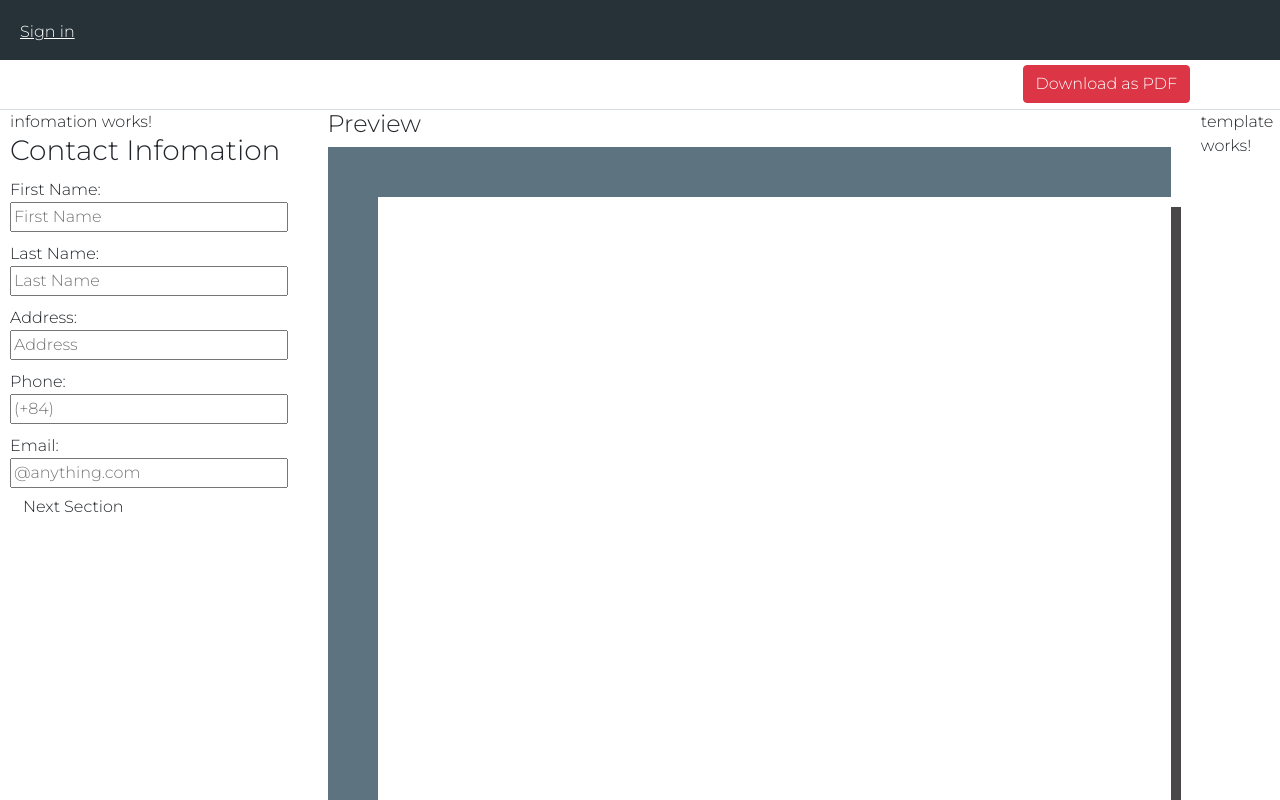
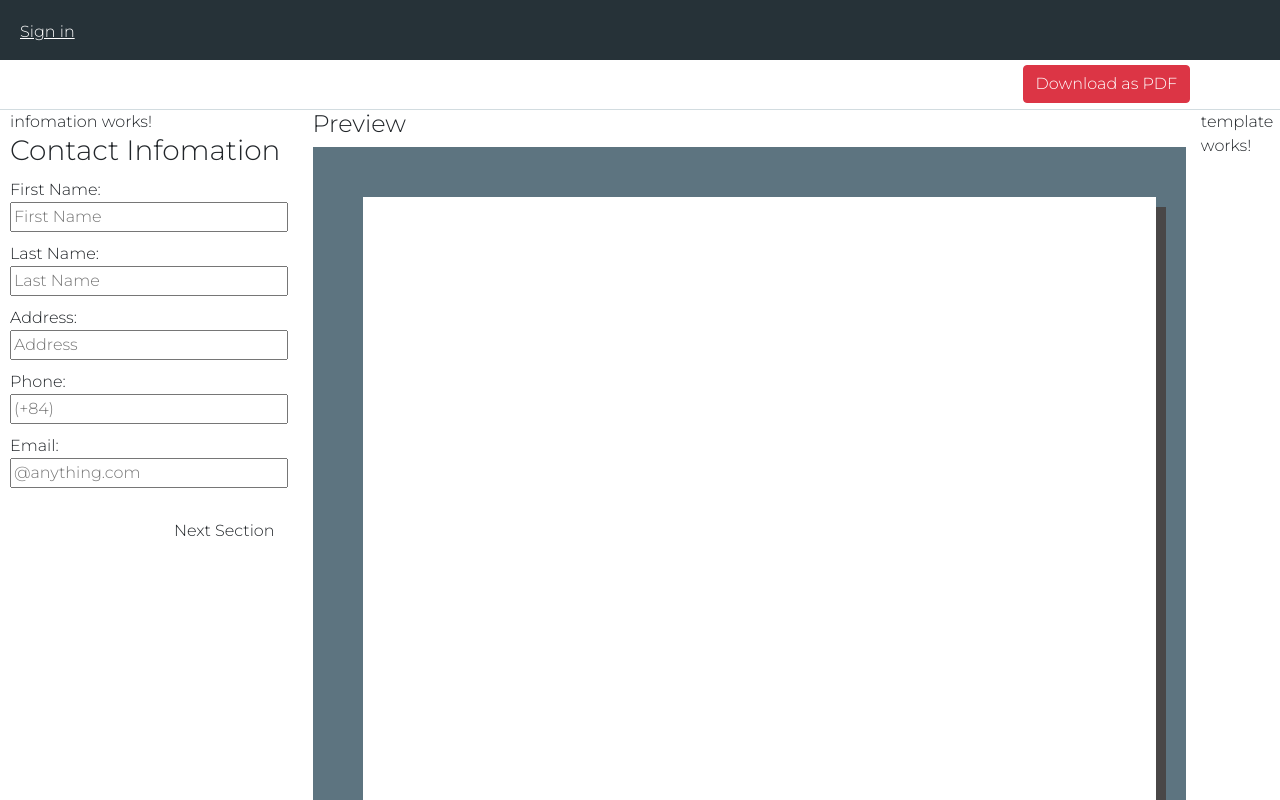
Before and after one commit to nguyenthevinh1997/TLCN-MEAN-CVGenerator-1, an Angular app in the folder mean-cv-generator/: page / in a window 1280 px wide. Shown: the top 800 px of the page. Built offline with nearby package versions, Linux system fonts and the light colour scheme.

Commit message:
cv-editor padding = 0px

```diff
--- a/mean-cv-generator/src/app/app.component.scss
+++ b/mean-cv-generator/src/app/app.component.scss
@@ -8,3 +8,7 @@ app-toolbar{
     grid-template-columns: 100% 70px;
     height: 100%;
 }
+app-editor{
+    padding-right: 0px;
+    padding-left: 0px;
+}
--- a/mean-cv-generator/src/app/contact-info/contact-info.component.html
+++ b/mean-cv-generator/src/app/contact-info/contact-info.component.html
@@ -27,8 +27,8 @@
         <p>Email:</p>
         <input type="text" placeholder="@anything.com">
     </div>
-
+  <br>
     <div class="item item6">
-        <button class="btn btn-default">Next Section</button>
+        <button class="btn btn-default float-right">Next Section</button>
     </div>
  </div>
--- a/mean-cv-generator/src/app/editor/editor.component.scss
+++ b/mean-cv-generator/src/app/editor/editor.component.scss
@@ -1,6 +1,7 @@
 #background-editor{
     background: #5d7480;
     padding: 50px 50px;
+
     #cv-area{
         background: #FFFFFF;
         height: 297mm;
--- a/mean-cv-generator/src/styles.scss
+++ b/mean-cv-generator/src/styles.scss
@@ -6,8 +6,6 @@ body {
 }
 
 #container{
-
     #content{
-
     }
 }
```
